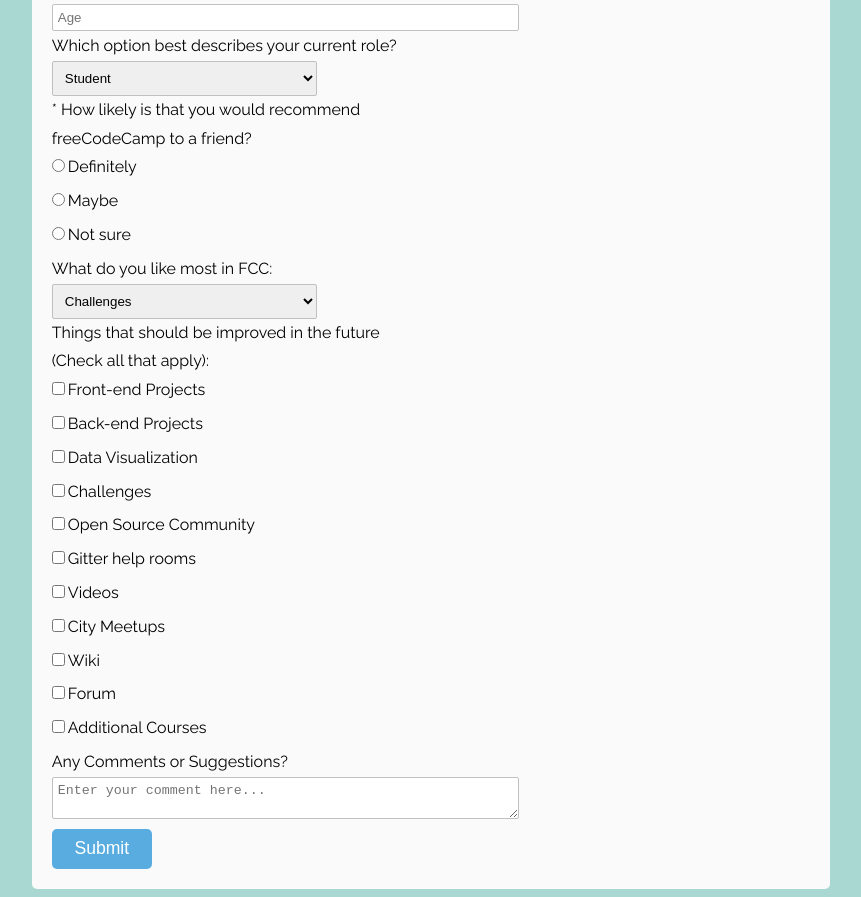
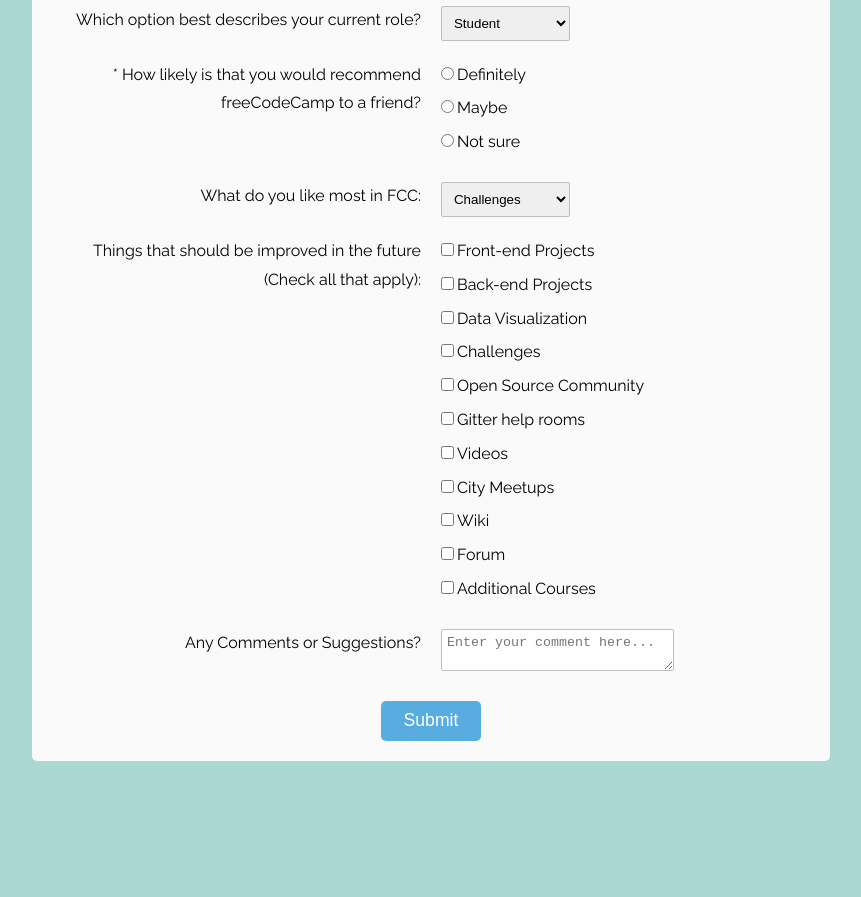
Before and after one commit to LiTAooooo/FreeCodeCamp-Projects, a plain HTML site: page Responsive Web Design Projects/Pro2-Build a Survey Form/solution4-inline-block/index.html in a window 1280 px wide. Shown: the part 322-1219 px from the top of the page, without its empty margins (209-1070 px from the left). After the commit the page ends 1091 px from the top, so only its background shows below. Drawn offline with Linux system fonts and the light colour scheme.

Commit message:
upload RWDP-Pro2-solution4

```diff
--- a/Responsive Web Design Projects/Pro2-Build a Survey Form/solution4-inline-block/style.css
+++ b/Responsive Web Design Projects/Pro2-Build a Survey Form/solution4-inline-block/style.css
@@ -38,16 +38,25 @@
 }
 
 #form-container {
+	font-size: 0;	/*clear space*/
+}
 
-
+#form-container > * {
+	display: inline-block;
+	width: calc(50% - 10px);
+	vertical-align: top;
+	margin-bottom: 20px;
+	font-size: 1rem;
 }
 
 #submit {
+	display: block;
 	width: 100px;
 	height: 40px;
+	margin: 0 auto;
 	border-radius: 5px;
+	font-size: 1.1rem;
 	border-style: none;
-	font-size: 1.1em;
 	color: white;
 	background-color: rgb(89,172,224);
 }
@@ -77,4 +86,5 @@
 
 .column-first {
 	text-align: right;
+	margin-right: 20px;
 }
```
